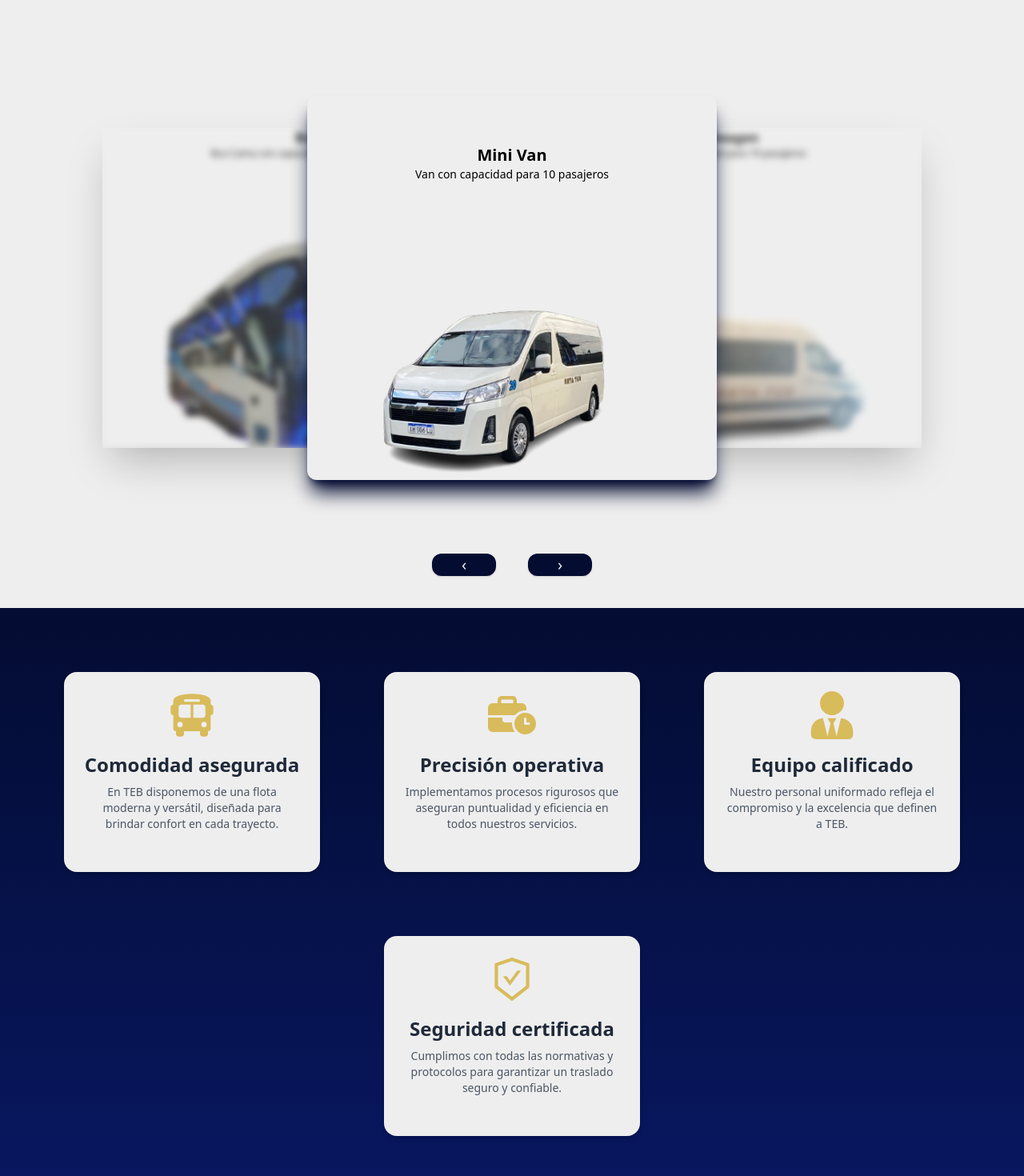
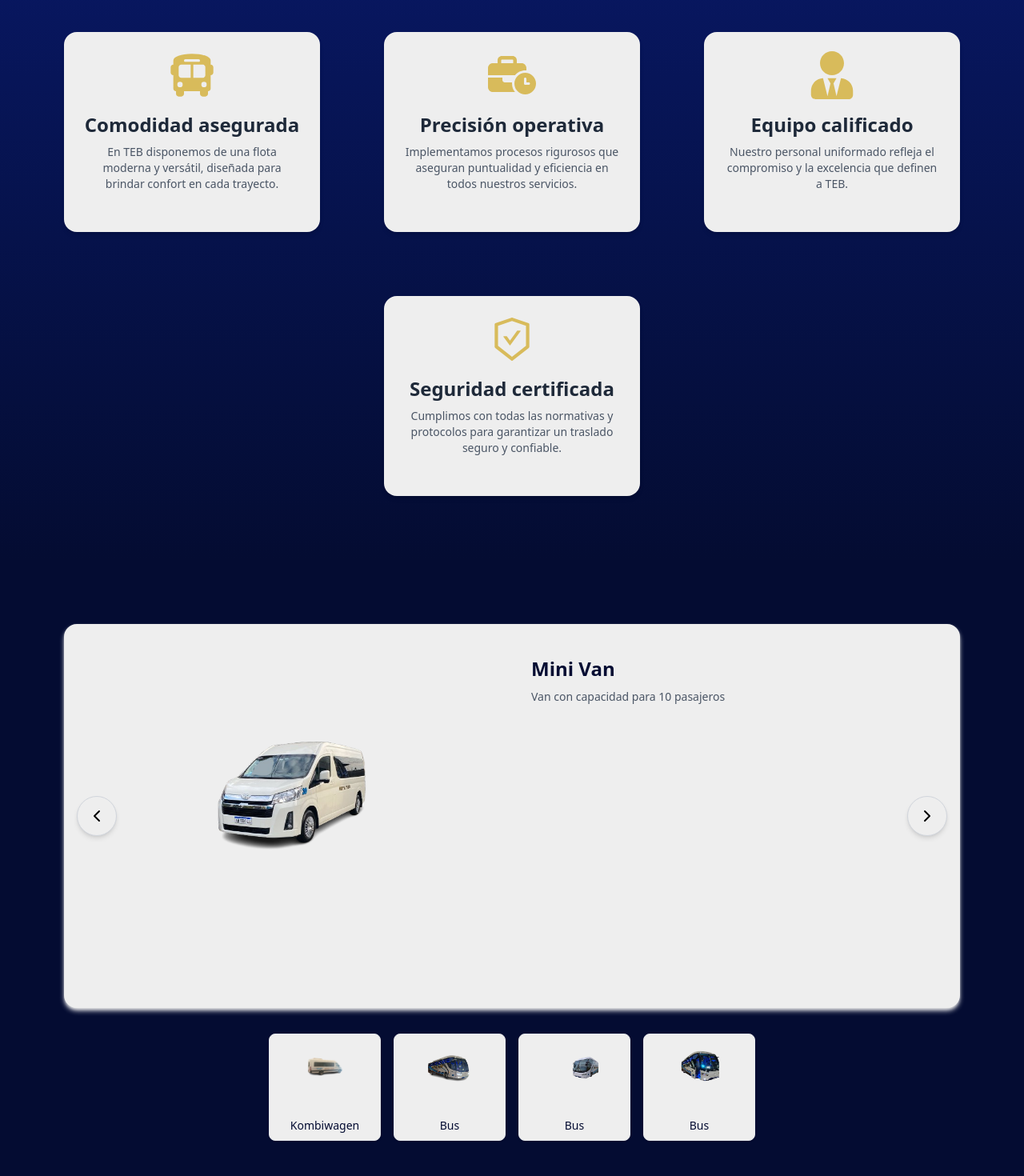
Before and after one commit to UlisesValero/teb, a React (Vite) app: page / in a window 1280 px wide. Shown: the part 860-2330 px from the top of the page at 80% size. Built offline with nearby package versions, Linux system fonts and the light colour scheme; no server answers.

Commit message:
v.26 add Crew & CSS

```diff
--- a/src/App.jsx
+++ b/src/App.jsx
@@ -29,10 +29,10 @@ const App = () => {
   return (
     <>
       <Container>
-        <Welcome />
+      <Welcome />
       </Container>
-      <Buses />
       <Cards />
+            <Buses />
       <Services />
       <Contact />
 
@@ -43,7 +43,7 @@ const App = () => {
             animate={{ opacity: 0.8 }}
             exit={{ opacity: 0 }}
             transition={{ duration: 0.7 }}
-            className="fixed inset-0 bg-[#000000]/70 pointer-events-none z-20"
+            className="fixed inset-0 bg-[#000000]/80 pointer-events-none z-20"
           />
         )}
       </AnimatePresence>
--- a/src/components/pages/Buses.jsx
+++ b/src/components/pages/Buses.jsx
@@ -1,7 +1,7 @@
 import useCarousel from "../../hooks/useCarousel"
 import useSlider from "../../hooks/useSlider"
-import Button from "../ui/Button"
 import { AnimatePresence, motion } from "framer-motion"
+import { ChevronLeft, ChevronRight } from "lucide-react"
 
 const Buses = () => {
   const {
@@ -16,17 +16,16 @@ const Buses = () => {
   } = useCarousel()
   const { sliderEvents } = useSlider({ nextSlide, prevSlide })
 
-
-
   return (
-    <section  {...(window.innerWidth < 768 ? sliderEvents : {})}
+    <section
+      {...(window.innerWidth < 768 ? sliderEvents : {})}
       id="us"
-    className="h-screen w-full overflow-hidden relative bg-white flex items-center justify-center">
-      <div className="flex items-center justify-center">
-        {/* Slide principal */}
-        <div
-          className="absolute w-[90vw] md:w-[40vw] h-[60vh] bg-white shadow-xl shadow-dblue rounded-xl overflow-hidden z-20"
+      className="relative w-full min-h-screen flex items-center justify-center bg-dblue px-6 lg:px-20 py-20"
     >
+      {/* Contenedor principal */}
+      <div className="w-full max-w-6xl relative flex flex-col items-center justify-center">
+        {/* Carrusel principal */}
+        <div className="relative w-full bg-white rounded-2xl shadow-md shadow-white overflow-hidden">
           <AnimatePresence custom={direction} mode="wait">
             <motion.div
               key={busesDetail[current].key}
@@ -34,69 +33,67 @@ const { sliderEvents } = useSlider({ nextSlide, prevSlide })
               variants={variants}
               initial="enter"
               animate="center"
-              className="absolute w-full h-full flex flex-col items-center text-center py-15 px-3"
+              className="flex flex-col md:flex-row items-center md:items-start p-6 md:p-10 gap-6"
             >
-              <h1 className="text-xl font-bold">{busesDetail[current].busType}</h1>
-              <p className="text-sm">{busesDetail[current].description}</p>
               <img
                 src={busesDetail[current].img}
                 alt={busesDetail[current].busType}
-                className="w-full h-150 object-center object-contain px-5"
+                className="w-full md:w-1/2 h-[250px] md:h-[400px] object-contain rounded-lg"
               />
+              <div className="flex flex-col justify-center text-center md:text-left">
+                <h2 className="text-2xl font-semibold text-dblue mb-2">
+                  {busesDetail[current].busType}
+                </h2>
+                <p className="text-gray-600 text-sm leading-relaxed">
+                  {busesDetail[current].description}
+                </p>
+              </div>
             </motion.div>
           </AnimatePresence>
+
+          {/* Botones navegación */}
+          <div className="absolute top-1/2 left-4 transform -translate-y-1/2 z-30">
+            <button
+              onClick={prevSlide}
+              className="p-3 rounded-full border border-gray-300 bg-white shadow-md hover:bg-gold hover:text-white transition"
+            >
+              <ChevronLeft size={24} />
+            </button>
+          </div>
+          <div className="absolute top-1/2 right-4 transform -translate-y-1/2 z-30">
+            <button
+              onClick={nextSlide}
+              className="p-3 rounded-full border border-gray-300 bg-white shadow-md hover:bg-gold hover:text-white transition"
+            >
+              <ChevronRight size={24} />
+            </button>
+          </div>
         </div>
 
-        {/* Spoilers */}
-        <div className="hidden md:flex md:w-full md:h-[50vh] md:items-center md:justify-between md:relative md:shadow-2xl md:z-10 md:overflow-hidden">
-          {[-1, 1].map((offset) => {
-            const index = getIndex(offset)
-            const item = busesDetail[index]
+        {/* Miniaturas (spoilers) */}
+        <div className="w-full mt-8 overflow-x-auto">
+  <div className="flex gap-4 justify-start md:justify-center min-w-max pb-2">
+    {busesDetail.map((item, index) => {
+      if (index === current) return null // omitimos el slide actual
 
       return (
         <div
           key={item.key}
           onClick={() => goToSlide(index)}
-                className="w-[40vw] h-full bg-white rounded-xl shadow-xl overflow-hidden text-center blur-xs opacity-80 hover:cursor-pointer transition"
+          className="min-w-[140px] max-w-[150px] bg-white border border-gray-200 rounded-lg shadow-sm cursor-pointer hover:shadow-md transition-transform hover:scale-[1.02]"
         >
-                <AnimatePresence custom={direction} mode="wait">
-                  <motion.div
-                    key={current}
-                    custom={direction}
-                    variants={variants}
-                    initial="enter"
-                    animate="center"
-                    exit="exit"
-                    className="w-full h-full flex flex-col justify-start items-center text-center"
-                  >
-                    <h2 className="text-md font-semibold">{item.busType}</h2>
-                    <p className="text-xs">{item.description}</p>
           <img
             src={item.img}
             alt={item.busType}
-                      className="cursor-pointer object-contain"
+            className="w-full h-24 object-contain p-2"
           />
-                  </motion.div>
-                </AnimatePresence>
+          <div className="px-3 py-2 text-center">
+            <h3 className="text-sm font-medium text-dblue">{item.busType}</h3>
+          </div>
         </div>
       )
     })}
   </div>
-      </div>
-
-      {/* Botones de navegación */}
-      <div className="w-full absolute flex justify-center gap-10 bottom-10">
-        <div onClick={nextSlide}>
-          <Button
-            text={"‹"}
-            className="text-xl w-20 hover:text-gold hover:bg-dblue2"
-          />
-        </div>
-        <div onClick={prevSlide}>
-          <Button
-            text={"›"}
-            className="text-xl w-20 hover:text-gold hover:bg-dblue2"
-          />
 </div>
       </div>
     </section>
--- a/src/components/pages/Contact.jsx
+++ b/src/components/pages/Contact.jsx
@@ -2,7 +2,7 @@ import FormInput from "../ui/FormInput"
 
 const Contact = () => {
     return (
-        <section id="contact" className=" bg-bottom-left bg-[length:35%] bg-no-repeat bg-[url(/assets/bus-bg-teb-.png)]">
+        <section id="contact" className="">
         <FormInput/>
         </section>
     )
--- a/src/components/pages/Hero.jsx
+++ b/src/components/pages/Hero.jsx
@@ -89,5 +89,3 @@ const Hero = () => {
 }
 
 export default Hero
-
-// <img src="http://teb-transportes.com/wp-content/uploads/2019/05/teb-bus-2-1.jpg" className=' brightness-50 z-10' alt="" />
--- a/src/components/pages/Welcome.jsx
+++ b/src/components/pages/Welcome.jsx
@@ -26,7 +26,7 @@ const Welcome = () => {
 
       <div className="">
         <Button className="hover:bg-gradient-to-b hover:from-dblue hover:to-dblue2 py-3 px-13 text-2xl font-p hover:text-gold/90 transition-all duration-400">
-
+          <a href="#contact">
           <span className="transition-opacity duration-400 ease-in-out  group-hover:opacity-0">
             Contáctenos
           </span>
@@ -35,7 +35,7 @@ const Welcome = () => {
             className="absolute inset-0 m-auto opacity-0 transition-opacity duration-400 ease-in-out group-hover:opacity-100"
             size={27}
           />
-
+        </a>
         </Button>
       </div>
     </div>
--- a/src/components/ui/Cards.jsx
+++ b/src/components/ui/Cards.jsx
@@ -12,7 +12,7 @@ const cardsContent = [
 
 const Cards = () => {
     return (
-       <section className="w-full flex flex-col py-20 gap-15 bg-gradient-to-b from-dblue to-dblue2 h-fit">
+       <section className="w-full flex flex-col py-20 gap-15 bg-gradient-to-b from-dblue2 to-dblue h-fit">
             <div className="flex flex-wrap justify-center gap-10 lg:gap-20 ">
                 {cardsContent.map((content, index) => (
                     <div
--- a/src/components/ui/ServicesRedirect.jsx
+++ b/src/components/ui/ServicesRedirect.jsx
@@ -10,7 +10,7 @@ const ServiceRedirect = () => {
 
   return (
 
-    <div className="w-[80%] py-10">
+    <div className="px-10 py-10">
         <div className="bg-white drop-shadow-2xl rounded-xl p-5 flex flex-col gap-4">
       {servicesList.map((service) => {
         const Icon = service.icon
@@ -26,7 +26,7 @@ const ServiceRedirect = () => {
               `}
           >
             <div className="flex items-center gap-3">
-              <Icon className="text-gold/80 text-4xl" />
+              <Icon className="text-gold/80 text-xl md:text-2xl lg:text-4xl" />
               <span>{service.name}</span>
             </div>
 
```
Also changed, not shown: src/components/pages/Footer.jsx (+5 -8 lines), src/components/pages/ServiceDetail.jsx (+30 -12 lines), src/components/ui/Crew.jsx (added, +56 -0 lines), src/lib/tebContent.js. Lines whose indentation alone changed are shown as unchanged.
